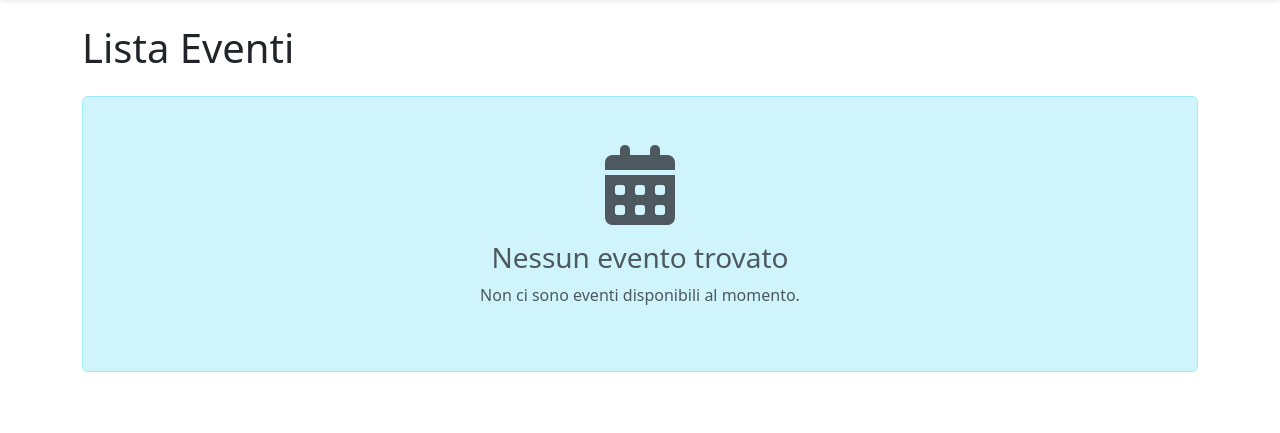
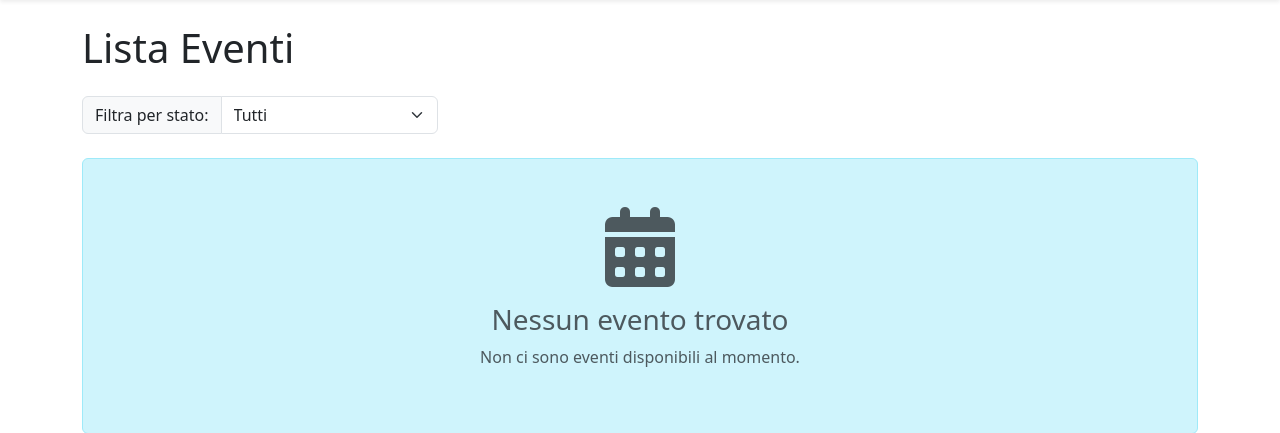
Before and after one commit to esaedro/sito_progettoiseo, a Django app: page /eventi/ in a window 1280 px wide. Shown: the part 80-513 px from the top of the page. Run offline with Django 5.2, Linux system fonts and the light colour scheme; data that the repository does not hold is empty; some libraries are stand-ins or nearby versions.

Commit message:
filtro messo

```diff
--- a/progettoiseo/eventi/templates/lista_eventi.html
+++ b/progettoiseo/eventi/templates/lista_eventi.html
@@ -16,7 +16,38 @@
             {% endif %}
         </div>
     </div>
-    <!-- Lista eventi -->
+    <!-- Filtro per stato (stile articoli) -->
+    <div class="row mb-4">
+        <div class="col-md-4">
+            <form method="get" id="filter-form">
+                <div class="input-group">
+                    <label for="stato-filter" class="input-group-text">Filtra per stato:</label>
+                    <select name="stato" id="stato-filter" class="form-select" onchange="this.form.submit()">
+                        <option value="TUTTI" {% if stato_filtro == "TUTTI" %}selected{% endif %}>Tutti</option>
+                        {% for stato in scelte_stato %}
+                            <option value="{{ stato }}" {% if stato_filtro == stato %}selected{% endif %}>
+                                {% if stato == 'IN_ATTESA' %}In attesa{% elif stato == 'CONCLUSO' %}Concluso{% elif stato == 'AL_COMPLETO' %}Al completo{% elif stato == 'ANNULLATO' %}Annullato{% else %}{{ stato|capfirst }}{% endif %}
+                            </option>
+                        {% endfor %}
+                    </select>
+                </div>
+            </form>
+        </div>
+    </div>
+    <!-- Modale Bootstrap per zoom immagini evento -->
+    <div class="modal fade" id="eventImageModal" tabindex="-1" aria-labelledby="eventImageModalLabel" aria-hidden="true">
+      <div class="modal-dialog modal-dialog-centered modal-lg">
+        <div class="modal-content">
+          <div class="modal-header">
+            <h5 class="modal-title" id="eventImageModalLabel"></h5>
+            <button type="button" class="btn-close" data-bs-dismiss="modal" aria-label="Chiudi"></button>
+          </div>
+          <div class="modal-body d-flex justify-content-center align-items-center" style="min-height:300px;">
+            <img id="eventImageModalImg" src="" alt="" style="max-width:100%; max-height:70vh; object-fit:contain; border-radius:8px; background:#fff; box-shadow:0 0 32px #000;">
+          </div>
+        </div>
+      </div>
+    </div>
     <div class="row">
         {% if events %}
             {% for event in events %}
@@ -122,6 +153,8 @@
 {% endblock %}
 
 {% block scripts %}
+<script src="{% static 'js/eventi_lightbox.js' %}"></script>
+    <script src="{% static 'js/eventi_img_fallback.js' %}"></script>
     <script>
         // Eventuali script specifici per la pagina degli eventi
         console.log("Pagina Eventi caricata");
--- a/progettoiseo/eventi/views.py
+++ b/progettoiseo/eventi/views.py
@@ -14,10 +14,21 @@ from .forms import EventoForm
 from django.http import JsonResponse
 
 def event_list(request):
-    events = Evento.objects.order_by('-inizio_evento')
+    stato_filtro = request.GET.get('stato', 'TUTTI')
+    # Ottieni tutte le scelte possibili dallo stesso model
+    scelte_stato = [s[0] for s in Evento._meta.get_field('stato').choices]
+    if stato_filtro != 'TUTTI' and stato_filtro in scelte_stato:
+        events = Evento.objects.filter(stato=stato_filtro).order_by('-inizio_evento')
+    else:
+        events = Evento.objects.order_by('-inizio_evento')
     user = request.user
     is_direttivo = user.is_authenticated and (user.is_superuser or user.groups.filter(name="Direttivo").exists())
-    return render(request, 'lista_eventi.html', {'events': events, 'is_direttivo': is_direttivo})
+    return render(request, 'lista_eventi.html', {
+        'events': events,
+        'is_direttivo': is_direttivo,
+        'stato_filtro': stato_filtro,
+        'scelte_stato': scelte_stato,
+    })
 
 @login_required
 def event_create(request):
@@ -29,8 +40,8 @@ def event_create(request):
         form = EventoForm(request.POST, request.FILES)
         if form.is_valid():
             evento = form.save()
-            messages.success(request, 'Evento creato con successo!')
-            return redirect(reverse('lista_eventi'))
+            # Dopo il salvataggio, reindirizza alla lista filtrata per lo stato dell'evento appena creato
+            return redirect(f"{reverse('lista_eventi')}?stato={evento.stato}")
     else:
         form = EventoForm()
     return render(request, 'form_eventi.html', {'form': form, 'is_direttivo': is_direttivo})
```
Also changed, not shown: progettoiseo/eventi/static/js/eventi_img_fallback.js (added, +22 -0 lines), progettoiseo/eventi/static/js/eventi_lightbox.js (added, +21 -0 lines).
